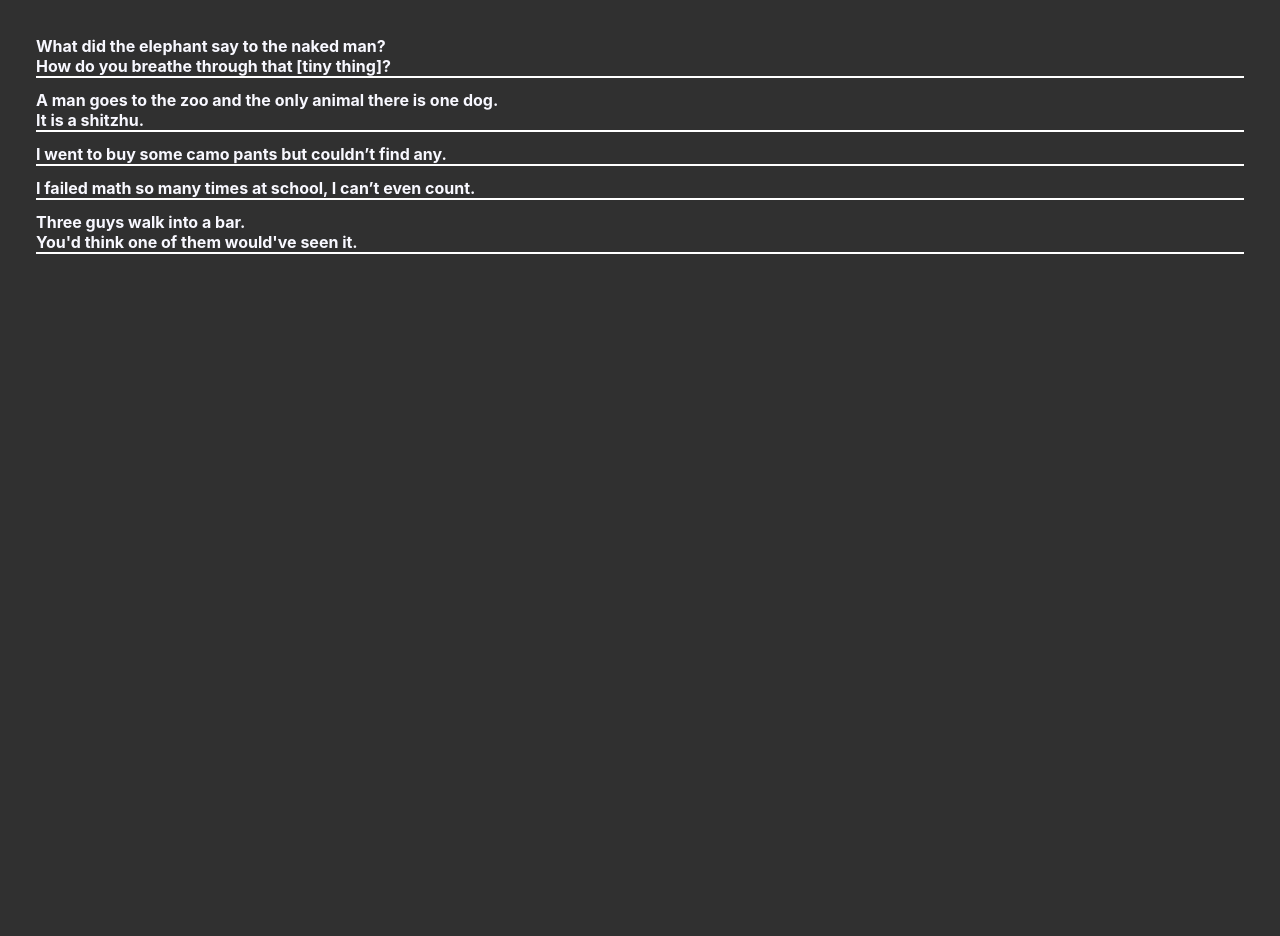
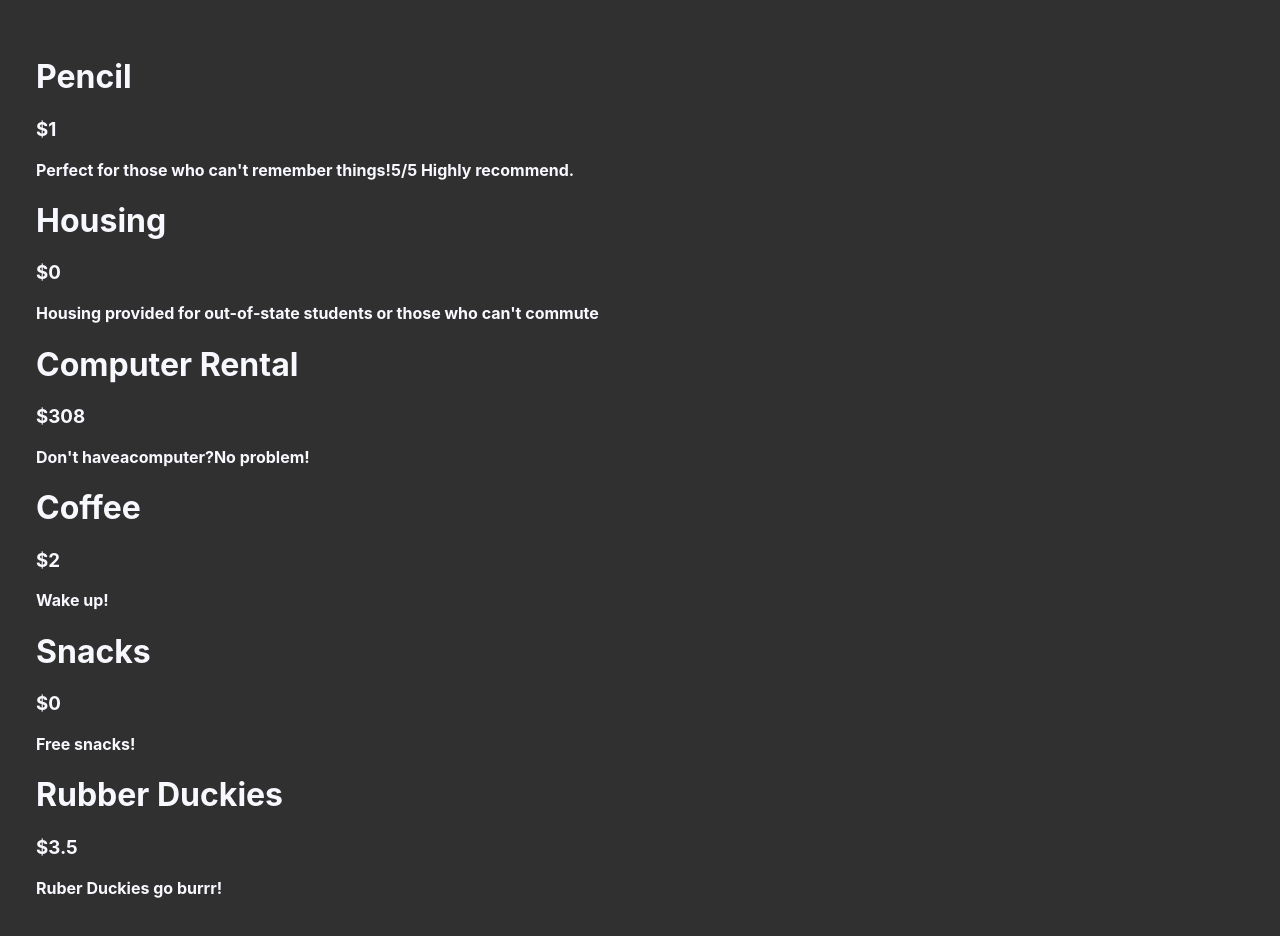
Before and after one commit to NunezAN/react-crash, a React (Create React App) app: page / in a window 1280 px wide. Shown: the top 936 px of the page. Before the commit the page ends 800 px from the top, so only its background shows below. Built offline with nearby package versions, Linux system fonts and the light colour scheme.

Commit message:
populating a list of products into a jsx component

```diff
--- a/src/App.jsx
+++ b/src/App.jsx
@@ -1,7 +1,17 @@
 import TodoItem from "./components/TodoItem.jsx";
-import Joke from "./components/joke.jsx"
+import Product from "./components/Product.jsx";
+import products from "./components/vshoolProducts.js";
 import "./App.css"
 function App() {
+  const producstComponents = products.map((product)=>{
+      return <Product
+      key={product.id}
+      name={product.name}
+      price={product.price}
+      description={product.description}
+      >
+      </Product>
+  })
   return (
     <div className="container">
         {/* <div className="TodoList--container">
@@ -10,11 +20,10 @@ function App() {
             <TodoItem></TodoItem>
             <TodoItem></TodoItem>
         </div> */}
-        <Joke jokeqa = {{question: "What did the elephant say to the naked man?", answer: "How do you breathe through that [tiny thing]?"}}></Joke>
-        <Joke jokeqa = {{question: "A man goes to the zoo and the only animal there is one dog.", answer: "It is a shitzhu."}}></Joke>
-        <Joke jokeqa = {{answer: "I went to buy some camo pants but couldn’t find any."}}></Joke>
-        <Joke jokeqa = {{answer: "I failed math so many times at school, I can’t even count."}}></Joke>
-        <Joke jokeqa = {{question: "Three guys walk into a bar.", answer: "You'd think one of them would've seen it."}}></Joke>
+        <div>
+        {producstComponents}
+
+        </div>
     </div>
   );
 }
--- /dev/null
+++ b/src/components/Product.jsx
@@ -0,0 +1,11 @@
+function Product(props){
+    return(
+    <div>
+        <h1>{props.name}</h1>
+        <h3>${props.price}</h3>
+        <p>{props.description}</p>
+    </div>
+    )
+}
+
+export default Product;
--- a/src/components/joke.css
+++ /dev/null
@@ -1,4 +0,0 @@
-.answer{
-    border-bottom: 2px solid white;
-    margin-bottom: 12px;
-}
--- a/src/components/joke.jsx
+++ /dev/null
@@ -1,23 +0,0 @@
-import "./joke.css";
-
-function getQuestion(props){
-    if(props.jokeqa.question){
-        return `${props.jokeqa.question}`;
-    }
-}
-
-function Joke(props){
-    console.log(props);
-    return(
-        <div>
-            <div className="question">
-            {getQuestion(props)}
-            </div>
-            <div className="answer">
-            {props.jokeqa.answer}
-            </div>
-        </div>
-    );
-}
-
-export default Joke;
--- /dev/null
+++ b/src/components/vshoolProducts.js
@@ -0,0 +1,40 @@
+const products= [
+    {
+        id:"1",
+         name:"Pencil",
+         price:1,
+         description:"Perfect for those who can't remember things!5/5 Highly recommend."
+    },
+     {
+        id:"2",
+        name:"Housing",
+        price:0,
+        description:"Housing provided for out-of-state students or those who can't commute"
+     },
+    {
+        id:"3",
+        name:"Computer Rental",
+        price:308,
+        description:"Don't haveacomputer?No problem!"
+     },
+    {
+        id:"4",
+        name:"Coffee",
+        price:2,
+        description:"Wake up!"
+     },
+    {
+        id:"5",
+        name:"Snacks",
+        price:0,
+        description:"Free snacks!"
+    },
+    {
+         id:"6",
+         name:"Rubber Duckies",
+         price:3.50,
+         description:"Ruber Duckies go burrr!"
+    }
+]
+
+export default products;
```
